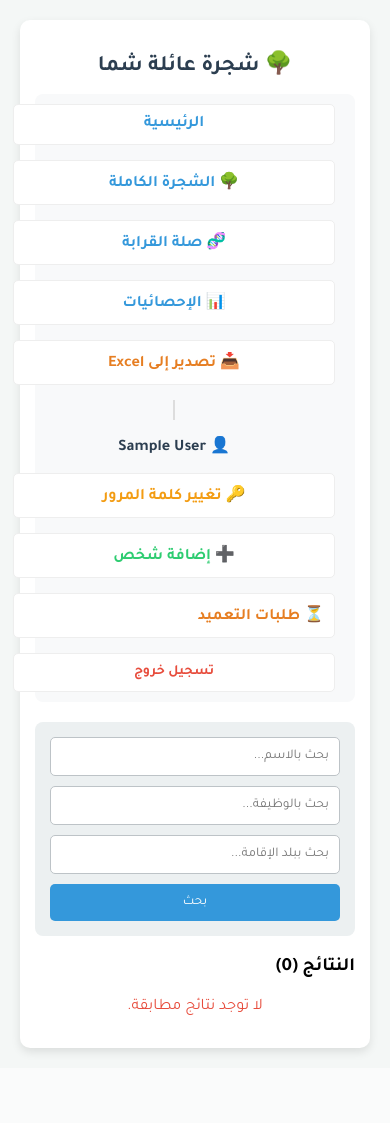
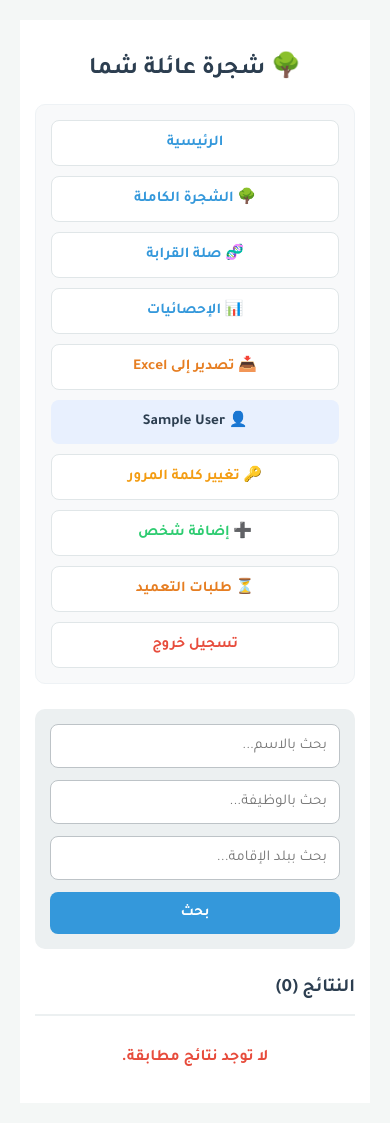
Before and after one commit to waseemshamma-sudo/family-tree, a Flask app: page / in a window 390 px wide. Before the commit the page ends 1055 px from the top, so only its background shows below. Run offline with Flask 3, Linux system fonts and the light colour scheme; the visitor is signed in with stand-in values (Sample User, id 1); data that the repository does not hold is empty; some libraries are stand-ins or nearby versions.

Commit message:
Update index.html

```diff
--- a/templates/index.html
+++ b/templates/index.html
@@ -2,34 +2,71 @@
 <html lang="ar" dir="rtl">
 <head>
     <meta charset="UTF-8">
+    <!-- إضافة وسم التجاوب مع الجوال -->
+    <meta name="viewport" content="width=device-width, initial-scale=1.0">
     <title>شجرة العائلة</title>
     <link href="https://fonts.googleapis.com/css2?family=Tajawal:wght@400;700&display=swap" rel="stylesheet">
     <style>
-        body { font-family: 'Tajawal', sans-serif; background: #f4f7f6; margin: 0; padding: 20px; }
-        .container { max-width: 900px; margin: auto; background: white; padding: 20px; border-radius: 10px; box-shadow: 0 4px 10px rgba(0,0,0,0.1); }
-        h1 { text-align: center; color: #2c3e50; }
-        .nav-links { text-align: center; margin-bottom: 20px; }
-        .nav-links a { margin: 0 10px; text-decoration: none; color: #3498db; font-weight: bold; }
-        .filters { display: flex; gap: 10px; margin-bottom: 20px; background: #ecf0f1; padding: 15px; border-radius: 8px; }
-        .filters input { flex: 1; padding: 10px; border: 1px solid #bdc3c7; border-radius: 5px; font-family: 'Tajawal'; }
-        .filters button { padding: 10px 20px; background: #3498db; color: white; border: none; border-radius: 5px; cursor: pointer; font-family: 'Tajawal'; }
-        .member-card { border: 1px solid #e0e0e0; padding: 15px; margin-bottom: 10px; border-radius: 8px; display: flex; justify-content: space-between; align-items: center; transition: 0.3s; }
-        .member-card:hover { background: #f9f9f9; border-color: #3498db; }
-        .member-info h3 { margin: 0 0 5px 0; color: #2980b9; }
-        .member-info p { margin: 0; color: #7f8c8d; font-size: 14px; }
-        .btn-view { background: #2ecc71; color: white; padding: 8px 15px; text-decoration: none; border-radius: 5px; font-size: 14px; }
+        * { box-sizing: border-box; }
+        body { font-family: 'Tajawal', sans-serif; background: #f4f7f6; margin: 0; padding: 20px; line-height: 1.6; }
+        .container { max-width: 900px; margin: auto; background: white; padding: 30px; border-radius: 12px; box-shadow: 0 4px 15px rgba(0,0,0,0.05); }
+        h1 { text-align: center; color: #2c3e50; margin-bottom: 25px; }
 
         /* تنسيق الإشعارات */
         .flash-msg { background: #d4edda; color: #155724; padding: 15px; border-radius: 8px; margin-bottom: 20px; text-align: center; border: 1px solid #c3e6cb; font-weight: bold; }
         .flash-msg.warning { background: #fff3cd; color: #856404; border-color: #ffeeba; }
-@media (max-width: 768px) {
-    .container { padding: 15px; }
-    h1 { font-size: 22px; }
-    .nav-links { flex-direction: column; gap: 8px; }
-    .nav-links a { width: 100%; text-align: center; padding: 10px; background: white; border-radius: 5px; border: 1px solid #eee; }
-    .filters { flex-direction: column; }
-    .member-card { flex-direction: column; text-align: center; gap: 10px; }
-}
+
+        /* شريط التنقل العلوي */
+        .nav-links {
+            display: flex; justify-content: center; align-items: center; flex-wrap: wrap;
+            gap: 15px; margin-bottom: 25px; background: #f8f9fa; padding: 15px; border-radius: 10px; border: 1px solid #eef2f5;
+        }
+        .nav-links a { text-decoration: none; color: #3498db; font-weight: bold; font-size: 15px; transition: 0.2s; }
+        .nav-links a:hover { color: #2980b9; text-decoration: underline; }
+        .nav-separator { border-right: 2px solid #ddd; height: 20px; margin: 0 5px; }
+        .user-status { color:#2c3e50; font-weight:bold; font-size: 15px; }
+        .badge-count { background: #e74c3c; color: white; border-radius: 50%; padding: 2px 8px; font-size: 12px; margin-right: 5px; }
+
+        /* الفلاتر والبحث */
+        .filters { display: flex; gap: 10px; margin-bottom: 25px; background: #ecf0f1; padding: 15px; border-radius: 10px; }
+        .filters input { flex: 1; padding: 12px; border: 1px solid #bdc3c7; border-radius: 8px; font-family: 'Tajawal'; font-size: 15px; outline: none; transition: 0.3s; }
+        .filters input:focus { border-color: #3498db; box-shadow: 0 0 5px rgba(52, 152, 219, 0.3); }
+        .filters button { padding: 12px 25px; background: #3498db; color: white; border: none; border-radius: 8px; cursor: pointer; font-family: 'Tajawal'; font-weight: bold; font-size: 15px; transition: 0.3s; }
+        .filters button:hover { background: #2980b9; }
+
+        /* بطاقات الأعضاء */
+        .results-title { color: #2c3e50; border-bottom: 2px solid #ecf0f1; padding-bottom: 10px; margin-bottom: 15px; }
+        .member-card {
+            border: 1px solid #e0e0e0; padding: 15px 20px; margin-bottom: 12px; border-radius: 10px;
+            display: flex; justify-content: space-between; align-items: center; transition: 0.3s; background: #fff;
+        }
+        .member-card:hover { background: #fdfdfd; border-color: #3498db; box-shadow: 0 3px 10px rgba(0,0,0,0.05); transform: translateY(-2px); }
+        .member-info h3 { margin: 0 0 8px 0; color: #2980b9; font-size: 18px; }
+        .member-info span.father-name { font-size: 14px; color: #7f8c8d; font-weight: normal; }
+        .member-info p { margin: 0; color: #7f8c8d; font-size: 14px; }
+        .btn-view { background: #2ecc71; color: white; padding: 8px 20px; text-decoration: none; border-radius: 6px; font-size: 14px; font-weight: bold; transition: 0.3s; }
+        .btn-view:hover { background: #27ae60; }
+
+        /* ✅ تحسينات الجوال */
+        @media (max-width: 768px) {
+            .container { padding: 15px; border-radius: 0; box-shadow: none; }
+            h1 { font-size: 24px; margin-bottom: 15px; }
+
+            /* شريط التنقل على الجوال */
+            .nav-links { flex-direction: column; gap: 10px; padding: 15px; align-items: stretch; text-align: center; }
+            .nav-links a { display: block; padding: 10px; background: white; border-radius: 8px; border: 1px solid #e0e6e8; }
+            .nav-separator { display: none; /* إخفاء الفاصل في الجوال لأنه سيتحول لقائمة رأسية */ }
+            .user-status { padding: 10px; background: #e8f0fe; border-radius: 8px; }
+
+            /* الفلاتر */
+            .filters { flex-direction: column; padding: 15px; gap: 12px; }
+            .filters input { width: 100%; }
+            .filters button { width: 100%; }
+
+            /* البطاقات */
+            .member-card { flex-direction: column; text-align: center; gap: 15px; padding: 20px 15px; }
+            .btn-view { width: 100%; display: block; padding: 10px; }
+        }
     </style>
 </head>
 <body>
@@ -48,33 +85,33 @@
         {% endwith %}
 
         <!-- شريط التنقل العلوي -->
-        <div class="nav-links" style="display: flex; justify-content: center; align-items: center; flex-wrap: wrap; gap: 15px; margin-bottom: 20px; background: #f8f9fa; padding: 10px; border-radius: 8px;">
+        <div class="nav-links">
             <a href="/">الرئيسية</a>
             <a href="/tree">🌳 الشجرة الكاملة</a>
             <a href="/relationship">🧬 صلة القرابة</a>
             <a href="/stats">📊 الإحصائيات</a>
             <a href="/export_excel" style="color: #e67e22;">📥 تصدير إلى Excel</a>
 
-            <!-- فاصل -->
-            <span style="border-right: 2px solid #ddd; height: 20px; margin: 0 5px;"></span>
+            <!-- فاصل (يختفي في شاشات الجوال) -->
+            <span class="nav-separator"></span>
 
             <!-- حالة المستخدم -->
             {% if session.get('user_id') %}
-                <span style="color:#2c3e50; font-weight:bold;">👤 {{ session['user_name'] }}</span>
+                <span class="user-status">👤 {{ session['user_name'] }}</span>
                 <a href="/change_password" style="color: #f39c12;">🔑 تغيير كلمة المرور</a>
                 <a href="/add" style="color: #2ecc71;">➕ إضافة شخص</a>
 
-                <!-- ✅ رابط طلبات التعميد للمشرفين فقط مع العداد -->
+                <!-- روابط طلبات التعميد للمشرفين فقط -->
                 {% if session.get('role') in ['super_admin', 'admin'] %}
-                    <a href="/admin/pending" style="color: #e67e22; font-weight: bold; display: flex; align-items: center; gap: 5px;">
+                    <a href="/admin/pending" style="color: #e67e22; display: flex; align-items: center; justify-content: center; gap: 5px;">
                         ⏳ طلبات التعميد
                         {% if pending_count and pending_count > 0 %}
-                            <span style="background: #e74c3c; color: white; border-radius: 50%; padding: 2px 8px; font-size: 12px;">{{ pending_count }}</span>
+                            <span class="badge-count">{{ pending_count }}</span>
                         {% endif %}
                     </a>
                 {% endif %}
 
-                <a href="/logout" style="color:#e74c3c; font-size: 14px;">تسجيل خروج</a>
+                <a href="/logout" style="color:#e74c3c;">تسجيل خروج</a>
             {% else %}
                 <a href="/login" style="color:#3498db;">🔐 تسجيل دخول</a>
             {% endif %}
@@ -87,17 +124,17 @@
             <button type="submit">بحث</button>
         </form>
 
-        <h3>النتائج ({{ members|length }})</h3>
+        <h3 class="results-title">النتائج ({{ members|length }})</h3>
         {% for m in members %}
         <div class="member-card">
             <div class="member-info">
-                <h3>{{ m.name }} {% if m.father_name %}<span style="font-size:14px; color:#7f8c8d; font-weight:normal;">بن {{ m.father_name }}</span>{% endif %}</h3>
+                <h3>{{ m.name }} {% if m.father_name %}<span class="father-name">بن {{ m.father_name }}</span>{% endif %}</h3>
                 <p>{{ m.flag }} {{ m.location or 'غير محدد' }} | 💼 {{ m.job or 'غير محدد' }} | 🎂 {{ m.age or '?' }} سنة</p>
             </div>
             <a href="/person/{{ m.id }}" class="btn-view">عرض</a>
         </div>
         {% else %}
-        <p style="text-align: center; color: #e74c3c;">لا توجد نتائج مطابقة.</p>
+        <p style="text-align: center; color: #e74c3c; font-weight: bold; margin-top: 30px;">لا توجد نتائج مطابقة.</p>
         {% endfor %}
     </div>
 </body>
```
